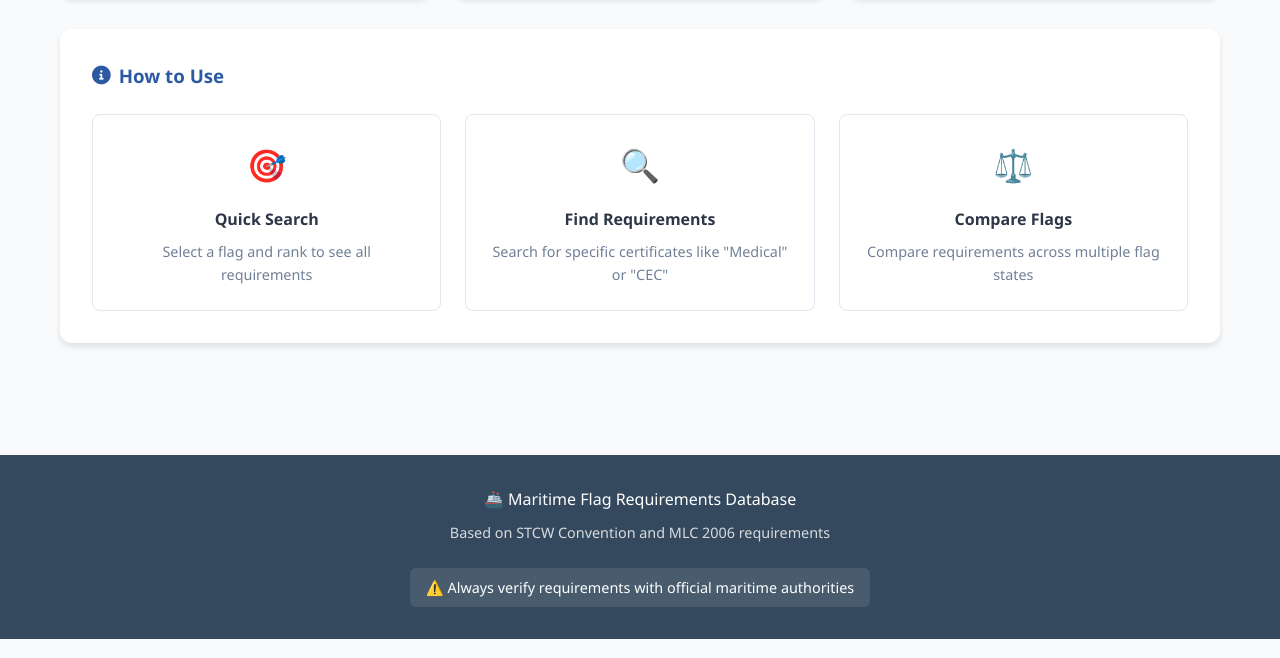
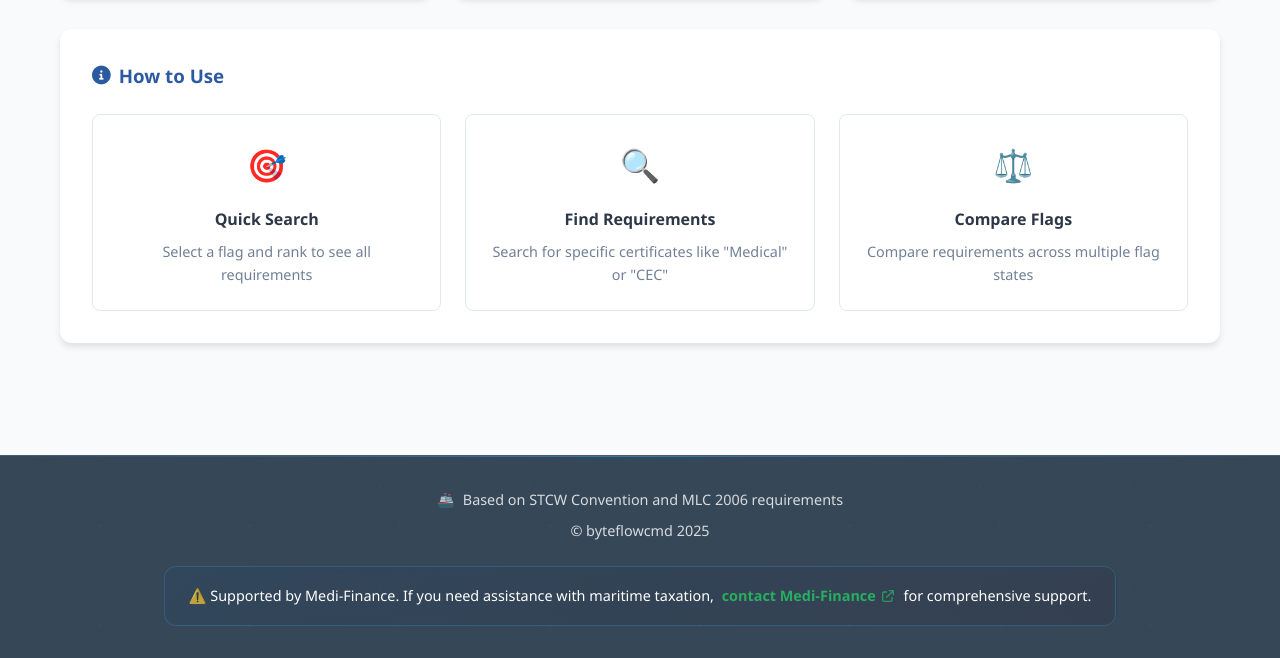
Before and after one commit to ByteFlowCmd/maritime-requirements, a plain HTML site: page index.html in a window 1280 px wide. Shown: the part 693-1351 px from the top of the page. Drawn offline with Linux system fonts and the light colour scheme.

Commit message:
Add files via upload

```diff
--- a/index.html
+++ b/index.html
@@ -139,13 +139,25 @@
         <div class="container">
             <div class="footer-content">
                 <div class="footer-info">
-                    <p>🚢 Maritime Flag Requirements Database</p>
-                    <p class="footer-note">Based on STCW Convention and MLC 2006 requirements</p>
+                    <p class="footer-note">
+                        <span class="ship-icon">🚢</span> Based on STCW Convention and MLC 2006 requirements
+                    </p>
+                    <p class="footer-note">© byteflowcmd 2025</p>
                 </div>
                 <div class="footer-links">
-                    <span class="footer-disclaimer">
-                        ⚠️ Always verify requirements with official maritime authorities
-                    </span>
+                    <p class="footer-support">
+                        <span class="warning-icon">⚠️</span> Supported by Medi-Finance. If you need assistance with maritime taxation,
+                        <a href="https://medi-finance.pl/kontakt"
+                           target="_blank"
+                           rel="noopener noreferrer"
+                           class="medi-finance-link">
+                            <span>contact Medi-Finance</span>
+                            <svg class="external-icon" fill="none" stroke="currentColor" viewBox="0 0 24 24">
+                                <path stroke-linecap="round" stroke-linejoin="round" stroke-width="2" d="M10 6H6a2 2 0 00-2 2v10a2 2 0 002 2h10a2 2 0 002-2v-4M14 4h6m0 0v6m0-6L10 14"></path>
+                            </svg>
+                        </a>
+                        for comprehensive support.
+                    </p>
                 </div>
             </div>
         </div>
--- a/styles.css
+++ b/styles.css
@@ -389,34 +389,199 @@ body {
     font-size: 0.9rem;
 }
 
-/* Footer */
+/* Footer - Nowoczesna wersja */
 .footer {
-    background: var(--secondary-color);
+    background: rgba(44, 62, 80, 0.95);
+    backdrop-filter: blur(10px);
     color: white;
     padding: 2rem 0;
     margin-top: 3rem;
+    position: relative;
+    overflow: hidden;
+    border-top: 1px solid rgba(255, 255, 255, 0.1);
+}
+
+.footer::before {
+    content: '';
+    position: absolute;
+    top: 0;
+    left: 0;
+    right: 0;
+    height: 1px;
+    background: linear-gradient(90deg, transparent, rgba(52, 152, 219, 0.6), transparent);
 }
 
 .footer-content {
+    display: flex;
+    flex-direction: column;
+    gap: 1.5rem;
     text-align: center;
 }
 
-.footer-info p {
-    margin-bottom: 0.5rem;
+.footer-info {
+    display: flex;
+    flex-direction: column;
+    gap: 0.5rem;
+    align-items: center;
 }
 
 .footer-note {
     opacity: 0.8;
     font-size: 0.9rem;
+    transition: var(--transition);
+    display: flex;
+    align-items: center;
+    gap: 0.5rem;
 }
 
-.footer-disclaimer {
-    display: inline-block;
-    margin-top: 1rem;
-    padding: 0.5rem 1rem;
-    background: rgba(255, 255, 255, 0.1);
-    border-radius: 6px;
+.footer-note:hover {
+    opacity: 1;
+}
+
+.footer-links {
+    display: flex;
+    align-items: center;
+    justify-content: center;
+}
+
+.footer-support {
+    background: linear-gradient(135deg, rgba(52, 73, 94, 0.8), rgba(55, 65, 81, 0.8));
+    border: 1px solid rgba(52, 152, 219, 0.3);
+    border-radius: var(--border-radius);
+    padding: 1rem 1.5rem;
     font-size: 0.9rem;
+    line-height: 1.5;
+    position: relative;
+    transition: var(--transition);
+    backdrop-filter: blur(5px);
+}
+
+.footer-support::before {
+    content: '';
+    position: absolute;
+    top: 0;
+    left: 0;
+    right: 0;
+    bottom: 0;
+    background: linear-gradient(135deg, rgba(52, 152, 219, 0.1), rgba(39, 174, 96, 0.1));
+    border-radius: var(--border-radius);
+    opacity: 0;
+    transition: var(--transition);
+}
+
+.footer-support:hover::before {
+    opacity: 1;
+}
+
+.footer-support:hover {
+    transform: translateY(-2px);
+    box-shadow: var(--shadow-hover);
+    border-color: rgba(52, 152, 219, 0.5);
+}
+
+.medi-finance-link {
+    color: var(--success-color);
+    text-decoration: none;
+    font-weight: 600;
+    position: relative;
+    display: inline-flex;
+    align-items: center;
+    gap: 0.25rem;
+    transition: var(--transition);
+    border-radius: 4px;
+    padding: 0.125rem 0.25rem;
+}
+
+.medi-finance-link:hover {
+    color: #2ecc71;
+    transform: scale(1.05);
+    background: rgba(39, 174, 96, 0.1);
+}
+
+.medi-finance-link::after {
+    content: '';
+    position: absolute;
+    bottom: -2px;
+    left: 0;
+    width: 0;
+    height: 2px;
+    background: linear-gradient(90deg, var(--success-color), #2ecc71);
+    transition: var(--transition);
+    border-radius: 1px;
+}
+
+.medi-finance-link:hover::after {
+    width: 100%;
+}
+
+.external-icon {
+    width: 1rem;
+    height: 1rem;
+    transition: var(--transition);
+    opacity: 0.8;
+}
+
+.medi-finance-link:hover .external-icon {
+    transform: translate(2px, -2px);
+    opacity: 1;
+}
+
+.warning-icon {
+    color: var(--warning-color);
+    animation: pulse 2s infinite;
+}
+
+.ship-icon {
+    color: var(--accent-color);
+}
+
+@keyframes pulse {
+    0%, 100% {
+        opacity: 1;
+    }
+    50% {
+        opacity: 0.7;
+    }
+}
+
+/* Floating particles effect */
+.footer::after {
+    content: '';
+    position: absolute;
+    top: 0;
+    left: 0;
+    width: 100%;
+    height: 100%;
+    background-image:
+        radial-gradient(1px 1px at 20px 30px, rgba(52, 152, 219, 0.2), transparent),
+        radial-gradient(1px 1px at 40px 70px, rgba(255, 255, 255, 0.1), transparent),
+        radial-gradient(1px 1px at 90px 40px, rgba(39, 174, 96, 0.1), transparent),
+        radial-gradient(1px 1px at 130px 20px, rgba(52, 152, 219, 0.15), transparent);
+    background-repeat: repeat;
+    background-size: 150px 100px;
+    animation: float 25s linear infinite;
+    pointer-events: none;
+}
+
+@keyframes float {
+    0% {
+        transform: translateX(-150px);
+    }
+    100% {
+        transform: translateX(150px);
+    }
+}
+
+/* Responsive footer */
+@media (max-width: 768px) {
+    .footer-support {
+        font-size: 0.85rem;
+        padding: 0.875rem 1.25rem;
+    }
+
+    .footer-note {
+        justify-content: center;
+    }
 }
 
 /* Loading Overlay */
```
